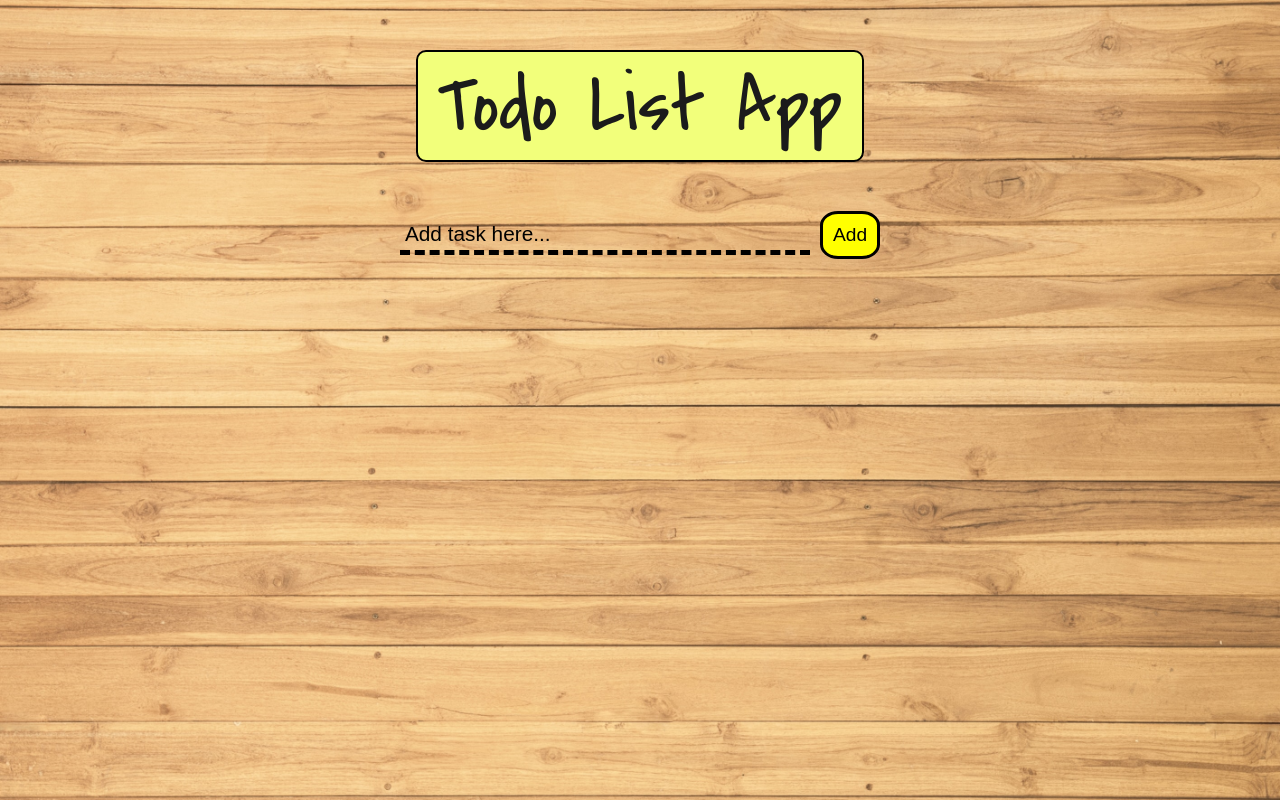
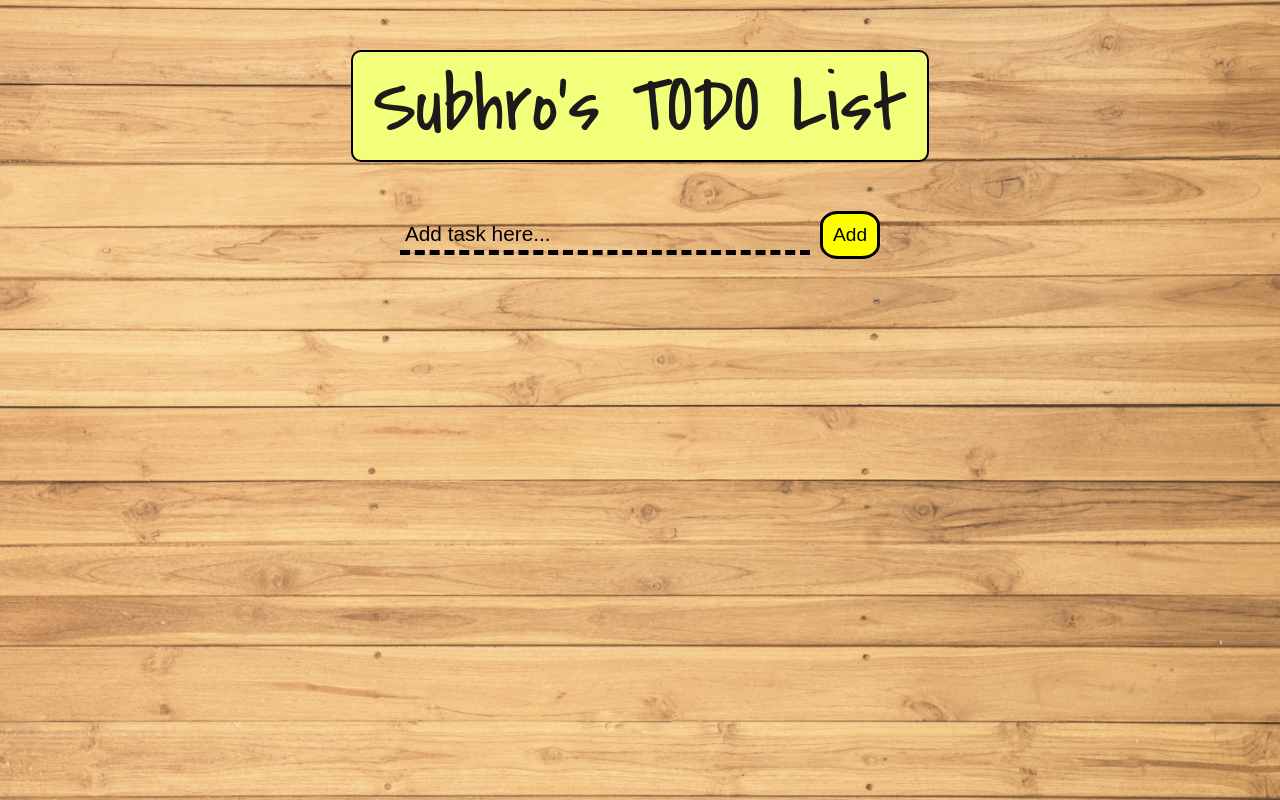
Before and after one commit to thissubhrobro/Todo-app, a React (Create React App) app: page / in a window 1280 px wide. Built offline with nearby package versions, Linux system fonts and the light colour scheme; the HTML template or start-up script is replaced by a standard one.

Commit message:
app name changed

```diff
--- a/public/index.html
+++ b/public/index.html
@@ -32,7 +32,7 @@
       work correctly both with client-side routing and a non-root public URL.
       Learn how to configure a non-root public URL by running `npm run build`.
     -->
-    <title>React App</title>
+    <title>TODO App</title>
   </head>
   <body>
     <noscript>You need to enable JavaScript to run this app.</noscript>
--- a/src/App.js
+++ b/src/App.js
@@ -5,7 +5,7 @@ import TodoApp from "./components/TodoApp";
 function App() {
   return (
     <div className="App">
-      <span className="title">Todo List App</span> <br />
+      <span className="title">Subhro's TODO List</span> <br />
       <TodoApp />
     </div>
   );
```
